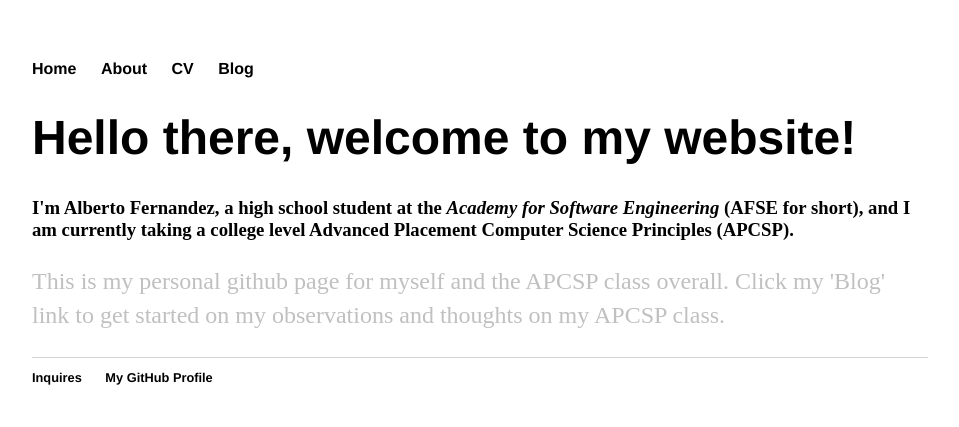
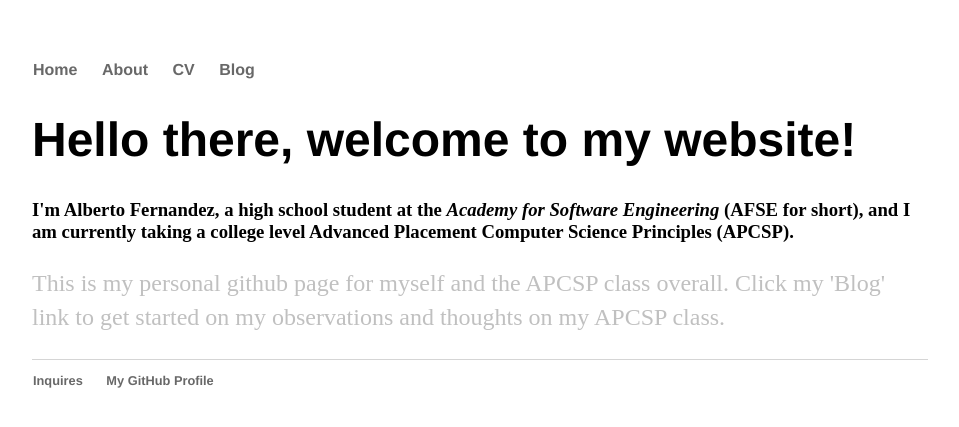
Before and after one commit to albertof4112/albertof4112.github.io, a Jekyll site: the page built from index.html, in a window 1280 px wide. Shown: the top 427 px of the page, without its empty margins (160-1119 px from the left). Built offline with Jekyll 4.4.1, drawn with Linux system fonts in a browser that asks for light colours.

Commit message:
Update main.css

```diff
--- a/css/main.css
+++ b/css/main.css
@@ -4,7 +4,7 @@ body {
 }
 nav ul, footer ul {
     font-family:'Helvetica', 'Arial', 'Sans-Serif';
-    padding: 0px;
+    padding: 1px;
     list-style: none;
     font-weight: bold;
 }
@@ -14,7 +14,7 @@ nav ul li, footer ul li {
 }
 a {
     text-decoration: none;
-    color: #000000;
+    color: #686868;
 }
 a:hover {
     text-decoration: underline;
```
